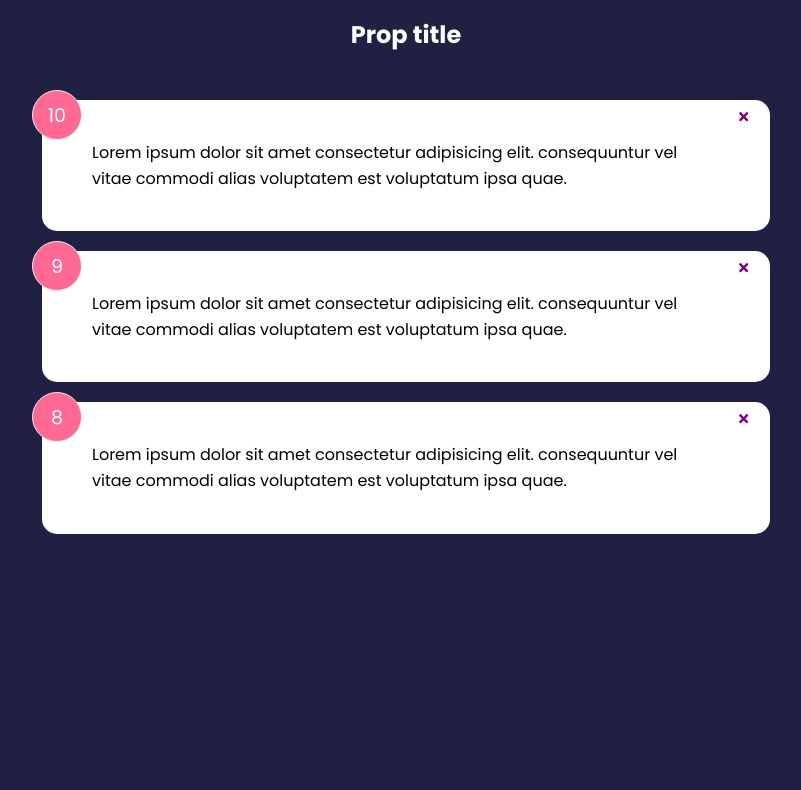
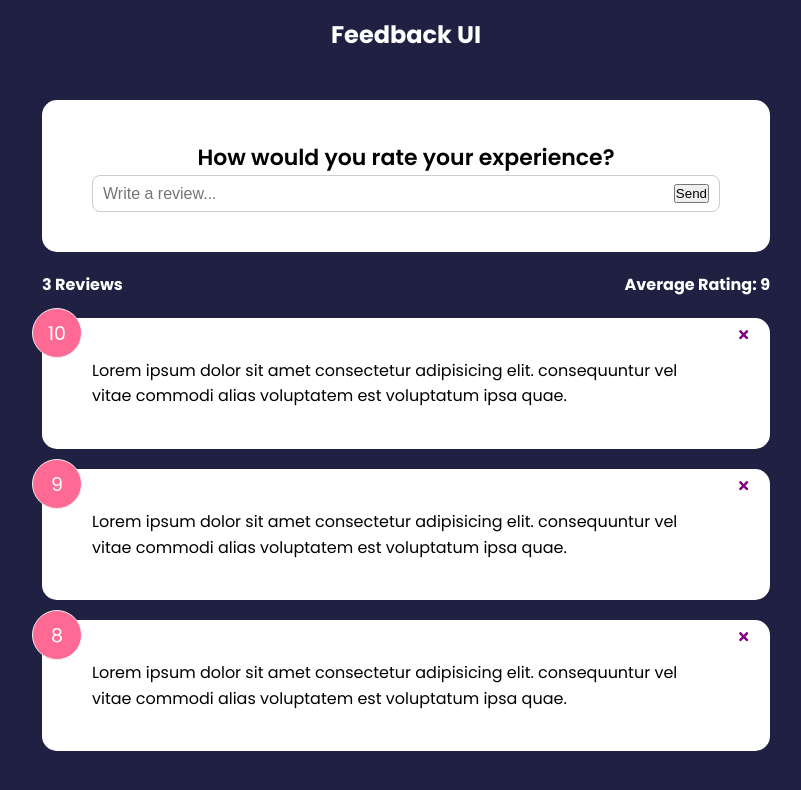
Before and after one commit to danipereiracodes/feedback-box, a React (Create React App) app: page / in a window 1280 px wide. Shown: the top 790 px of the page, without its empty margins (234-1035 px from the left). Built offline with nearby package versions, Linux system fonts and the light colour scheme.

Commit message:
Started review form and created input state

```diff
--- a/src/App.js
+++ b/src/App.js
@@ -3,6 +3,9 @@
 import Header from "./components/Header";
 import FeedbackList from "./components/FeedbackList";
 import FeedbackData from "./data/FeedbackData";
+import FeedbackStats from "./components/FeedbackStats";
+import FeedbackForm from "./components/FeedbackForm";
+
 
 const App = () => {
     const [feedback, setFeedback] = useState(FeedbackData)
@@ -15,9 +18,12 @@
 
     return (
         <>
-        <Header title='Prop title'/>
+        <Header title='Feedback UI'/>
         <div className="container">
+        <FeedbackForm />
+        <FeedbackStats feedback={feedback} />
         <FeedbackList feedback={feedback} handleDelete={deleteFeedback} />
+
         </div>
         </>
     )
--- /dev/null
+++ b/src/components/FeedbackForm.js
@@ -0,0 +1,26 @@
+import React from 'react'
+import Card from './shared/Card'
+import { useState } from 'react'
+
+function FeedbackForm() {
+    const [text, setText] = useState('')
+
+    const handleChange = (e) => {
+        setText(e.target.value)
+    }
+
+  return (
+    <Card>
+        <form>
+            <h2>How would you rate your experience?</h2>
+            {/* Todo rating component */}
+            <div className='input-group'>
+             <input type='text' placeholder='Write a review...' onChange={handleChange} value={text}/>
+             <button type='submit'>Send</button>
+            </div>
+        </form>
+    </Card>
+  )
+}
+
+export default FeedbackForm
--- /dev/null
+++ b/src/components/FeedbackStats.js
@@ -0,0 +1,28 @@
+import React from 'react'
+import PropTypes from 'prop-types'
+
+function FeedbackStats({feedback}) {
+    let average = feedback.reduce((acc, current) => {
+        return (acc + current.rating)
+    },0) / feedback.length
+
+    average.toFixed(1).replace(/[.,]0$/,'')
+  return (
+    <div className='feedback-stats'>
+        <h4>{feedback.length} Reviews</h4>
+        <h4>Average Rating: {isNaN(average) ? 0 : average}</h4>
+    </div>
+  )
+}
+
+FeedbackStats.propTypes = {
+    feedback: PropTypes.arrayOf(
+        PropTypes.shape({
+            id: PropTypes.number.isRequired,
+
+            text:PropTypes.string.isRequired
+        })
+    )
+}
+
+export default FeedbackStats
```
